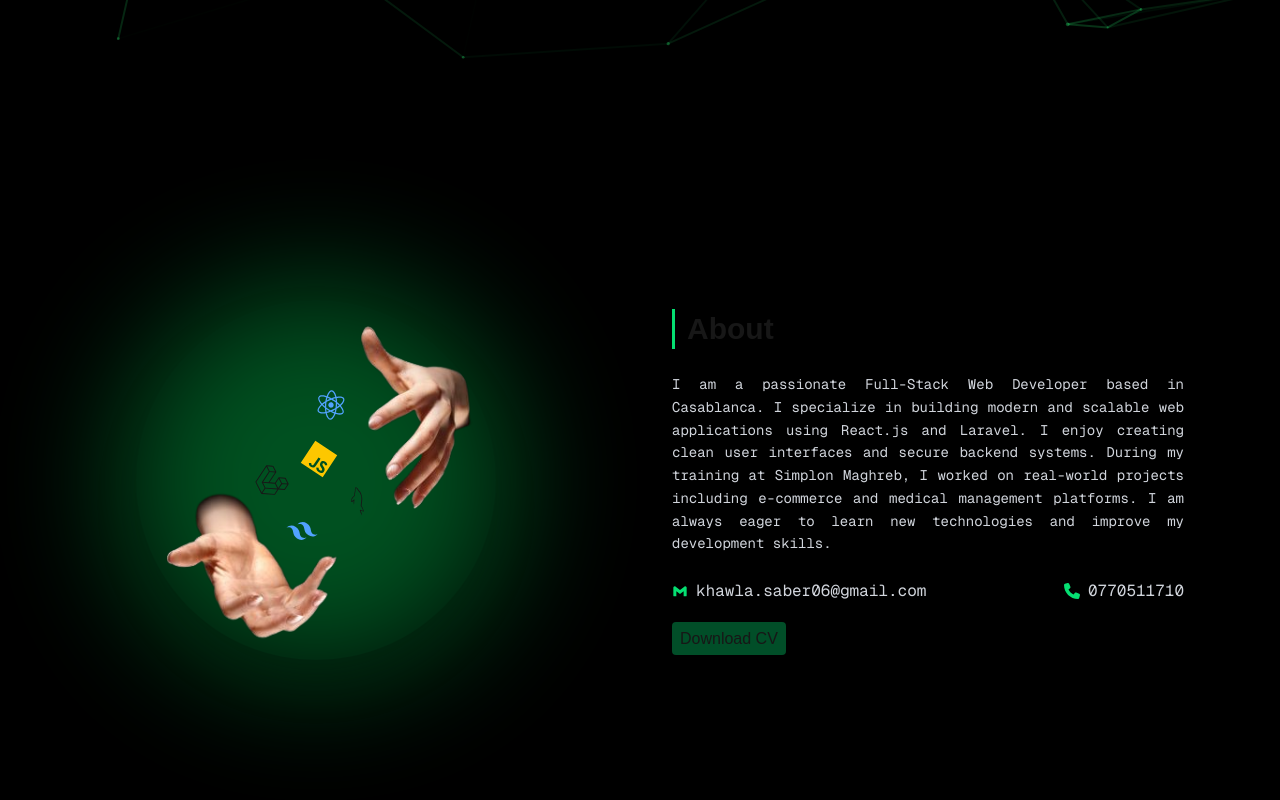
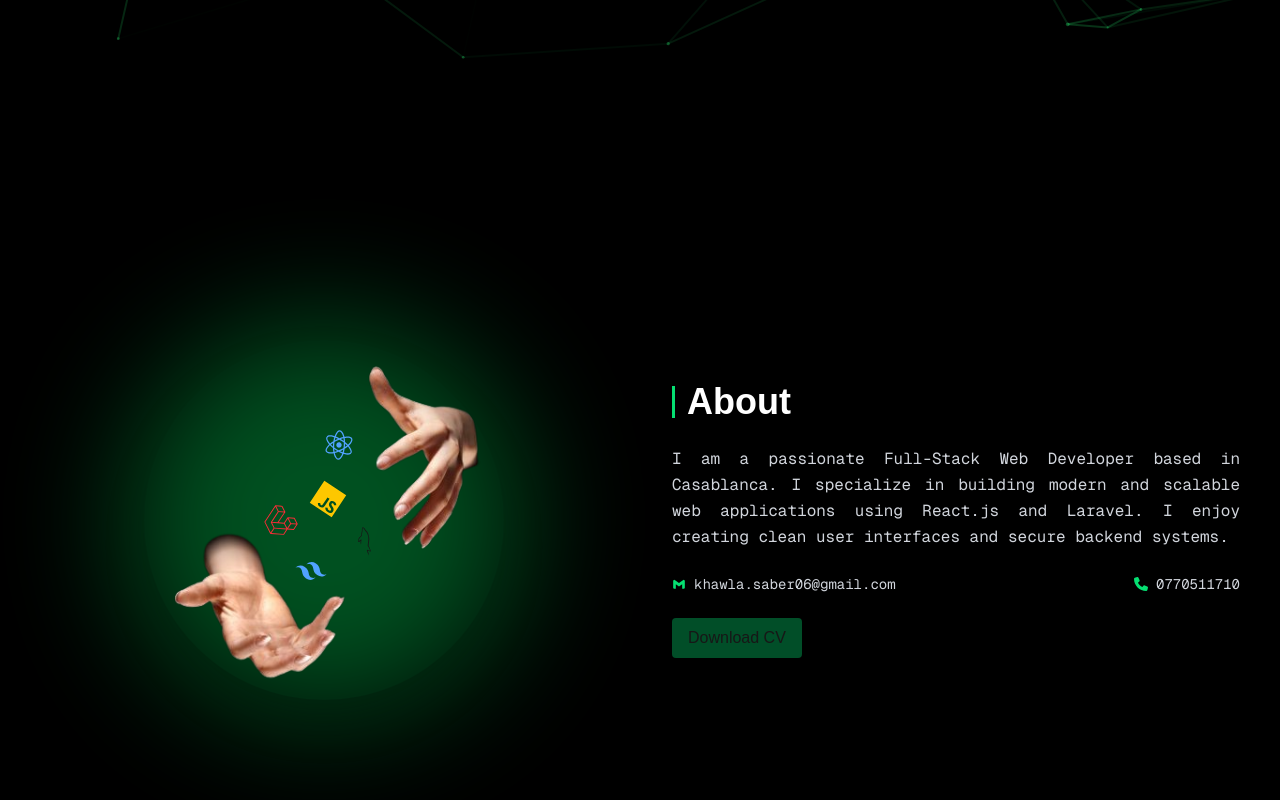
Before and after one commit to Saberkhawla-coder/my-porfolio, a Next.js app: page / in a window 1280 px wide. Shown: the part 680-1480 px from the top of the page. Built offline with nearby package versions, Linux system fonts and the light colour scheme.

Commit message:
some changes in about page

```diff
--- a/app/about/page.jsx
+++ b/app/about/page.jsx
@@ -1,5 +1,4 @@
 'use client';
-import Link from "next/link";
 import Image from "next/image";
 import { FaReact,FaLaravel,FaJs } from "react-icons/fa";
 import { DiMysql } from "react-icons/di";
@@ -16,12 +15,12 @@ export default function About() {
   )
   return (
     <>
-    <section style={{filter}} className="relative min-h-[90vh]  flex items-center justify-center">
+    <section style={{filter}} className="relative min-h-screen flex items-center justify-center px-4 sm:px-6 lg:px-10">
 
-      <div   className="container mx-auto py-4 px-6 grid md:grid-cols-2 gap-16 items-center relative z-10">
+      <div   className="container mx-auto py-6 grid grid-cols-1 md:grid-cols-2 gap-10 md:gap-16 items-center">
 
 
-       <div className="relative flex justify-center items-center">
+       <div className="relative flex justify-center items-center order-2 md:order-1">
 
        <div className="absolute w-99 h-99 bg-green-500 rounded-full blur-3xl opacity-40"></div>
 
@@ -96,46 +95,52 @@ export default function About() {
                 ease:'linear'
             }}
             >
-                <FaLaravel className=" text-3xl"  />
+                <FaLaravel className=" text-3xl text-red-500"  />
             </motion.div>
 
 
 
 </div>
         {/* About text */}
-        <div className="space-y-6">
+        <div className="space-y-6 text-center md:text-left rder-1 md:order-2">
 
-          {/* Title */}
-          <div className="flex items-center gap-3">
-            <div className="h-10 w-[3px] bg-green-400"></div>
-            <h1 className="text-3xl font-semibold">About</h1>
+          {/* title */}
+          <div className="flex items-center justify-center md:justify-start gap-3">
+            <div className="h-8 w-[3px] bg-green-400"></div>
+            <h1 className="text-2xl sm:text-3xl md:text-4xl font-semibold text-white">
+              About
+            </h1>
           </div>
 
+          {/* paragraph */}
+          <p className="font-mono text-gray-300 text-sm sm:text-base leading-relaxed text-justify">
+            I am a passionate Full-Stack Web Developer based in Casablanca. I specialize in building modern and scalable web applications using React.js and Laravel. I enjoy creating clean user interfaces and secure backend systems.
+          </p>
 
-            <p className="font-mono text-gray-300 text-sm leading-relaxed max-w-lg text-justify">
-           I am a passionate Full-Stack Web Developer based in Casablanca. I specialize in building
-            modern and scalable web applications using React.js and Laravel. I enjoy creating clean
-            user interfaces and secure backend systems. During my training at Simplon Maghreb, I
-            worked on real-world projects including e-commerce and medical management platforms.
-            I am always eager to learn new technologies and improve my development skills.
-            </p>
-            <div className="flex max-w-lg justify-between">
-                <div className="flex  items-center gap-2 text-gray-300 font-mono">
-                    <BiLogoGmail className="text-green-400"/>khawla.saber06@gmail.com
-                </div>
-                <div className="flex  items-center gap-2 text-gray-300 font-mono ">
-                    <FaPhone className="text-green-400"/> 0770511710
-                </div>
+          {/* contact */}
+          <div className="flex flex-col sm:flex-row gap-4 sm:justify-between text-gray-300 font-mono text-sm">
 
+            <div className="flex items-center gap-2 justify-center sm:justify-start">
+              <BiLogoGmail className="text-green-400" />
+              <span className="break-all">khawla.saber06@gmail.com</span>
+            </div>
 
+            <div className="flex items-center gap-2 justify-center sm:justify-start">
+              <FaPhone className="text-green-400" />
+              0770511710
             </div>
+          </div>
+
+          {/* button */}
+          <div className="flex justify-center md:justify-start">
             <a
-                href="/KHAWLA_SABER_CV.pdf"
-                download
-                className="hover:text-white bg-green-400/35 p-2 rounded transition"
-                >
-                Download CV
+              href="/KHAWLA_SABER_CV.pdf"
+              download
+              className="hover:text-white bg-green-400/35 px-4 py-2 rounded transition"
+            >
+              Download CV
             </a>
+          </div>
 
         </div>
 
```
